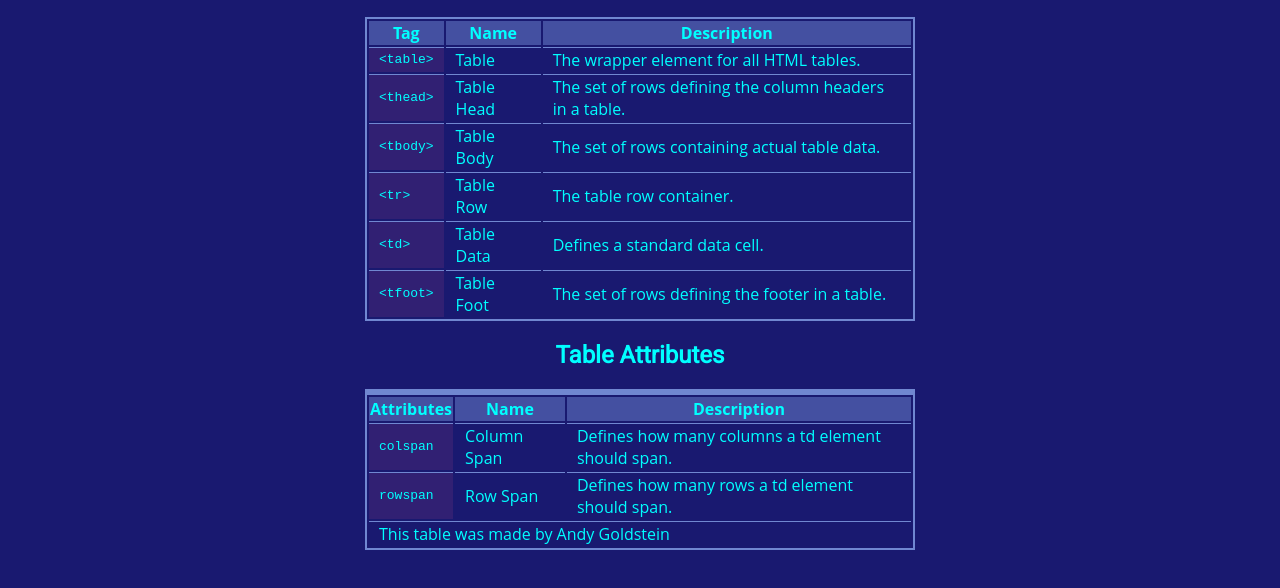
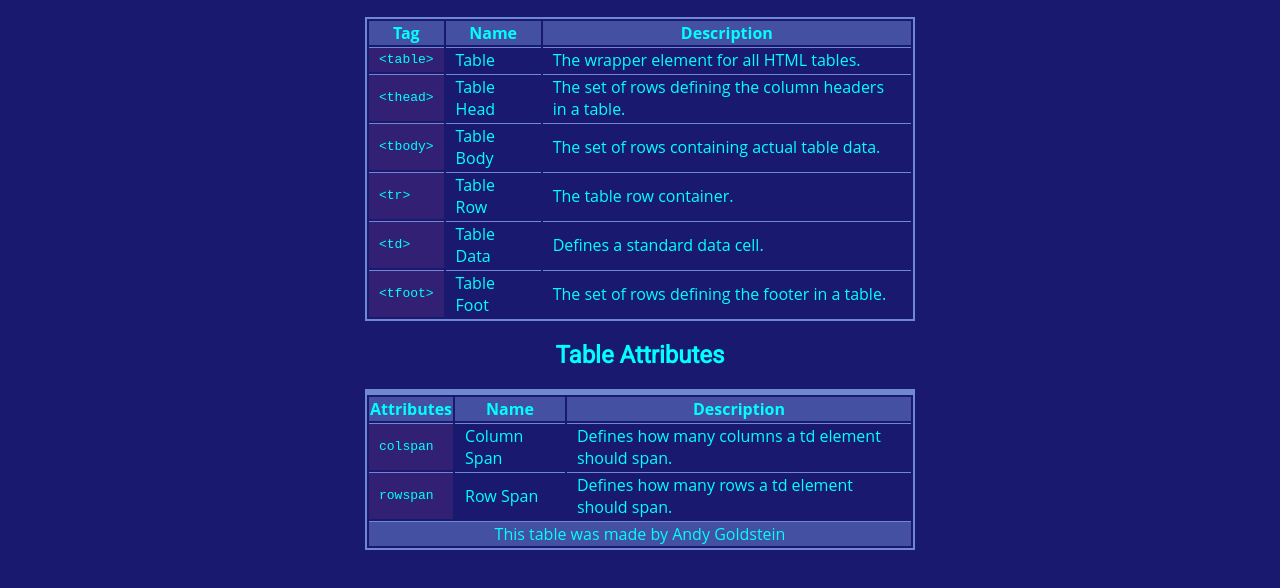
Before and after one commit to andygo52/html-table-tags--cheatsheet, a website: page index.html in a window 1280 px wide. Shown: the part 112-700 px from the top of the page. Drawn offline with Linux system fonts and the light colour scheme.

Commit message:
Update style.css

```diff
--- a/style.css
+++ b/style.css
@@ -38,3 +38,8 @@ th {
     background-color: rgba(112, 135, 209, .5);
     font-family: 'Open Sans', sans-serif;
 }
+
+tfoot td {
+    text-align: center;
+    background-color: rgba(112, 135, 209, .5);
+}
```
